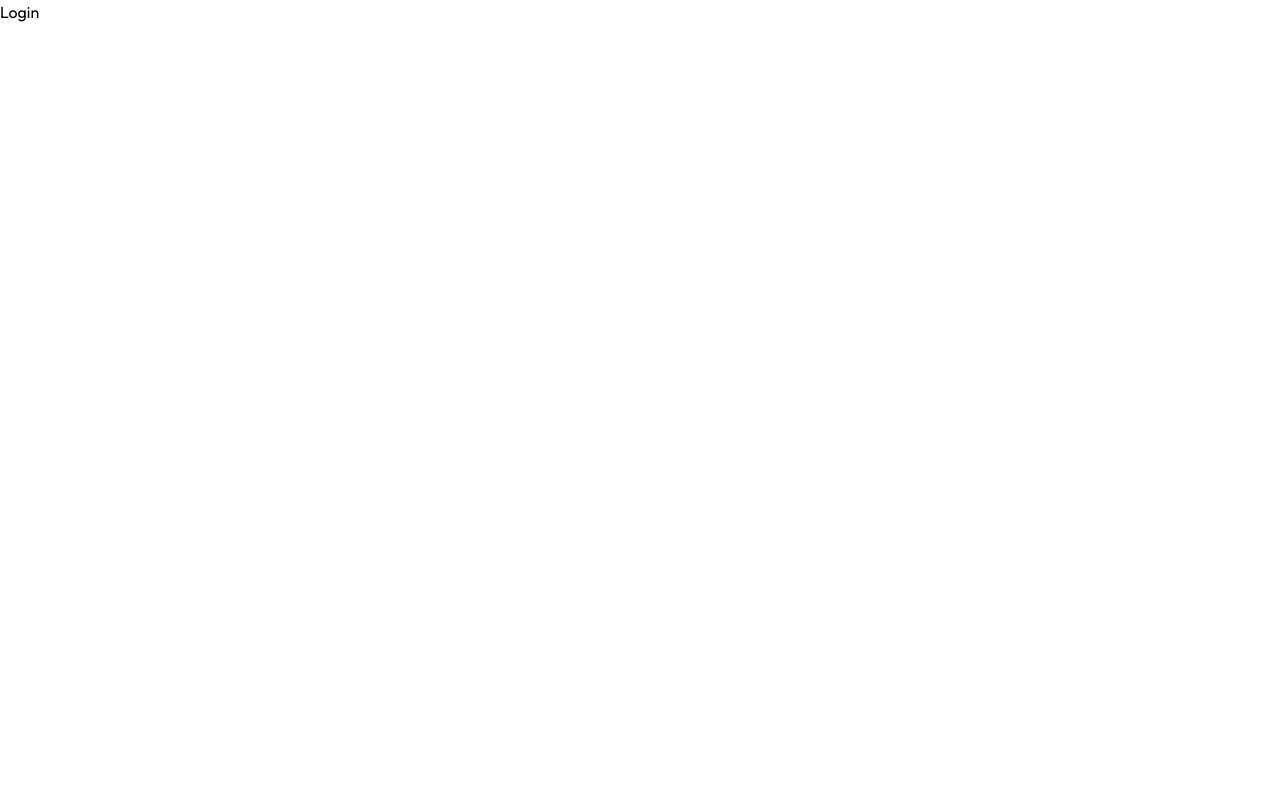
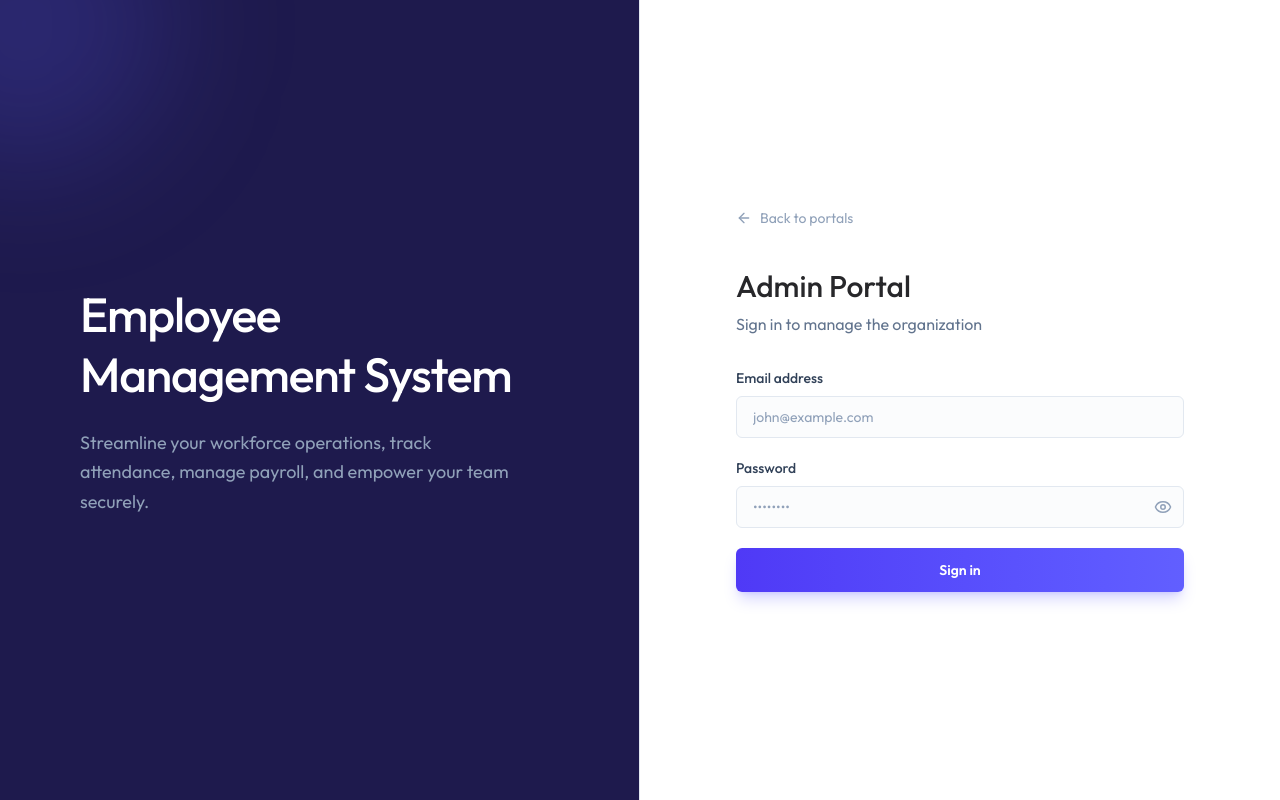
Before and after one commit to Shakithyanshaw/FullStack-EMS, a React (Vite) app in the folder client/: page /login/admin in a window 1280 px wide. Built offline with nearby package versions, Linux system fonts and the light colour scheme.

Commit message:
feat: complete login form ui

```diff
--- a/client/src/components/LoginForm.jsx
+++ b/client/src/components/LoginForm.jsx
@@ -1,7 +1,94 @@
-const LoginForm = () => {
+import { Link } from 'react-router-dom';
+import LoginLeftSide from './LoginLeftSide';
+import { ArrowLeftIcon, EyeIcon, EyeOffIcon, Loader2Icon } from 'lucide-react';
+import { useState } from 'react';
+
+const LoginForm = ({ role, title, subtitle }) => {
+  const [email, setEmail] = useState('');
+  const [password, setPassword] = useState('');
+  const [showPassword, setShowPassword] = useState(false);
+  const [error, setError] = useState('');
+  const [loading, setLoading] = useState(false);
+
+  const handleSubmit = async (e) => {
+    e.preventDefault();
+  };
   return (
-    <div>
-      <h1>Login</h1>
+    <div className="min-h-screen flex flex-col md:flex-row">
+      <LoginLeftSide />
+      <div className="flex-1 flex items-center justify-center p-6 sm:p-12 bg-white">
+        <div className="w-full max-w-md animate-fade-in">
+          <Link
+            to="/login"
+            className="inline-flex items-center gap-2 text-slate-400 hover:text-slate-700 text-sm mb-10 transition-colors"
+          >
+            <ArrowLeftIcon size={16} /> Back to portals
+          </Link>
+          <div className="mb-8">
+            <h1 className="text-2xl sm:text-3xl font-medium text-zinc-800">
+              {title}
+            </h1>
+            <p className="text-slate-500 text-sm sm:text-base mt-2">
+              {subtitle}
+            </p>
+          </div>
+
+          {error && (
+            <div className="mb-6 p-4 bg-rose-50 border border-rose-200 text-rose-700 text-sm rounded-xl flex items-start gap-3">
+              <div className="w-1.5 h-1.5 rounded-full bg-rose-500 mt-1.5 shrink-0" />
+              {error}
+            </div>
+          )}
+
+          <form className="space-y-5" onSubmit={handleSubmit}>
+            <div>
+              <label className="block text-sm font-medium text-slate-700 mb-2">
+                Email address
+              </label>
+              <input
+                type="email"
+                value={email}
+                onChange={(e) => setEmail(e.target.value)}
+                required
+                placeholder="john@example.com"
+              />
+            </div>
+            <div>
+              <label className="block text-sm font-medium text-slate-700 mb-2">
+                Password
+              </label>
+              <div className="relative">
+                <input
+                  type={showPassword ? 'text' : 'password'}
+                  onChange={(e) => setPassword(e.target.value)}
+                  required
+                  className="pr-11"
+                  placeholder="••••••••"
+                />
+                <button
+                  type="button"
+                  className="absolute right-3 top-1/2 -translate-y-1/2 text-slate-400 hover:text-slate-600 transition-colors"
+                  onClick={() => setShowPassword(!showPassword)}
+                >
+                  {showPassword ? (
+                    <EyeOffIcon size={18} />
+                  ) : (
+                    <EyeIcon size={18} />
+                  )}
+                </button>
+              </div>
+            </div>
+            <button
+              type="submit"
+              disabled={loading}
+              className="w-full py-3 bg-linear-to-r from-indigo-600 to-indigo-500 text-white rounded-md text-sm font-semibold hover:from-indigo-700 hover:to-indigo-600 disabled:opacity-50 transition-all duration-200 shadow-lg shadow-indigo-500/25 active:scale-[0.98] flex items-center justify-center"
+            >
+              {loading && <Loader2Icon className="animate-spin h-4 w-4 mr-2" />}
+              Sign in
+            </button>
+          </form>
+        </div>
+      </div>
     </div>
   );
 };
```
